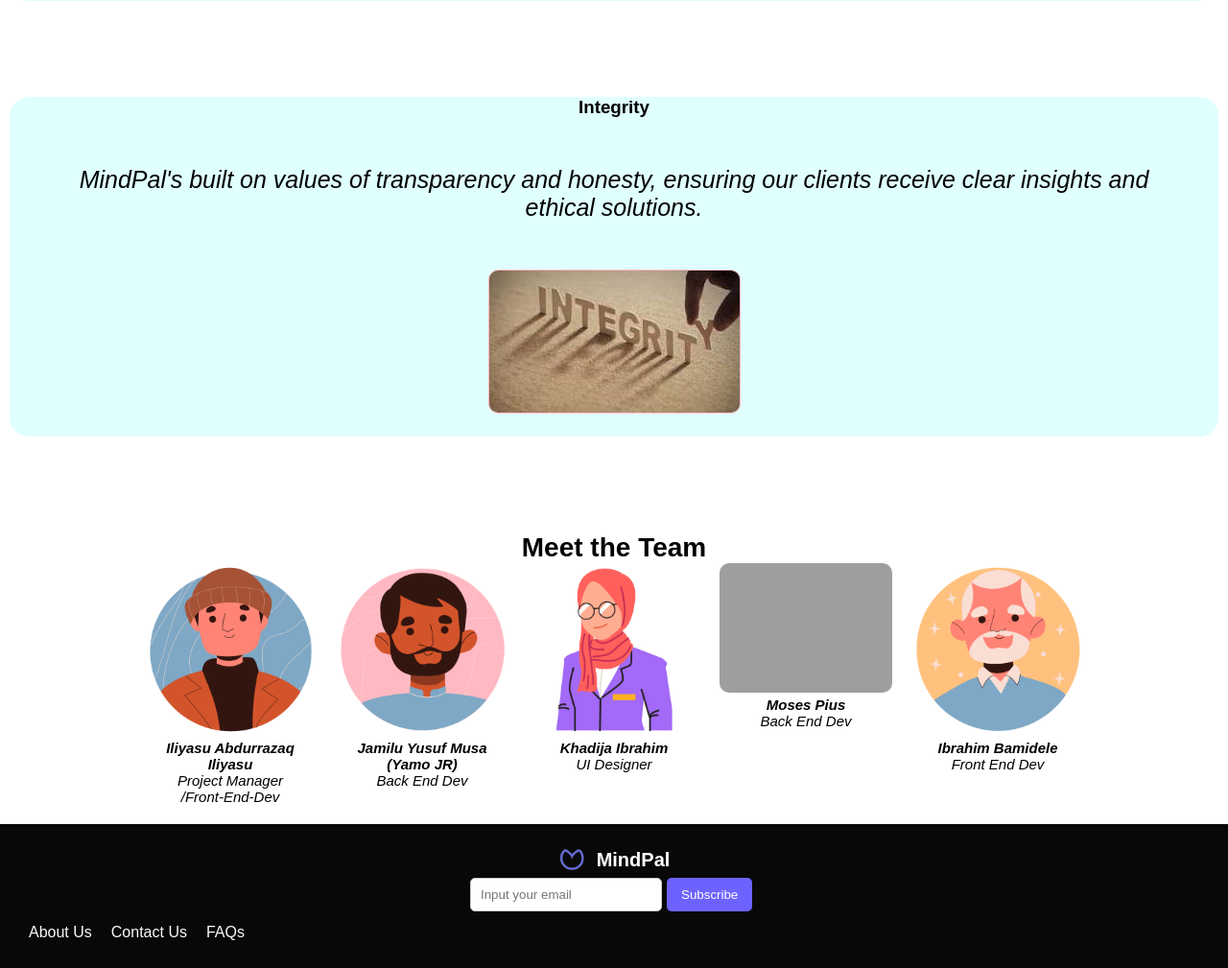
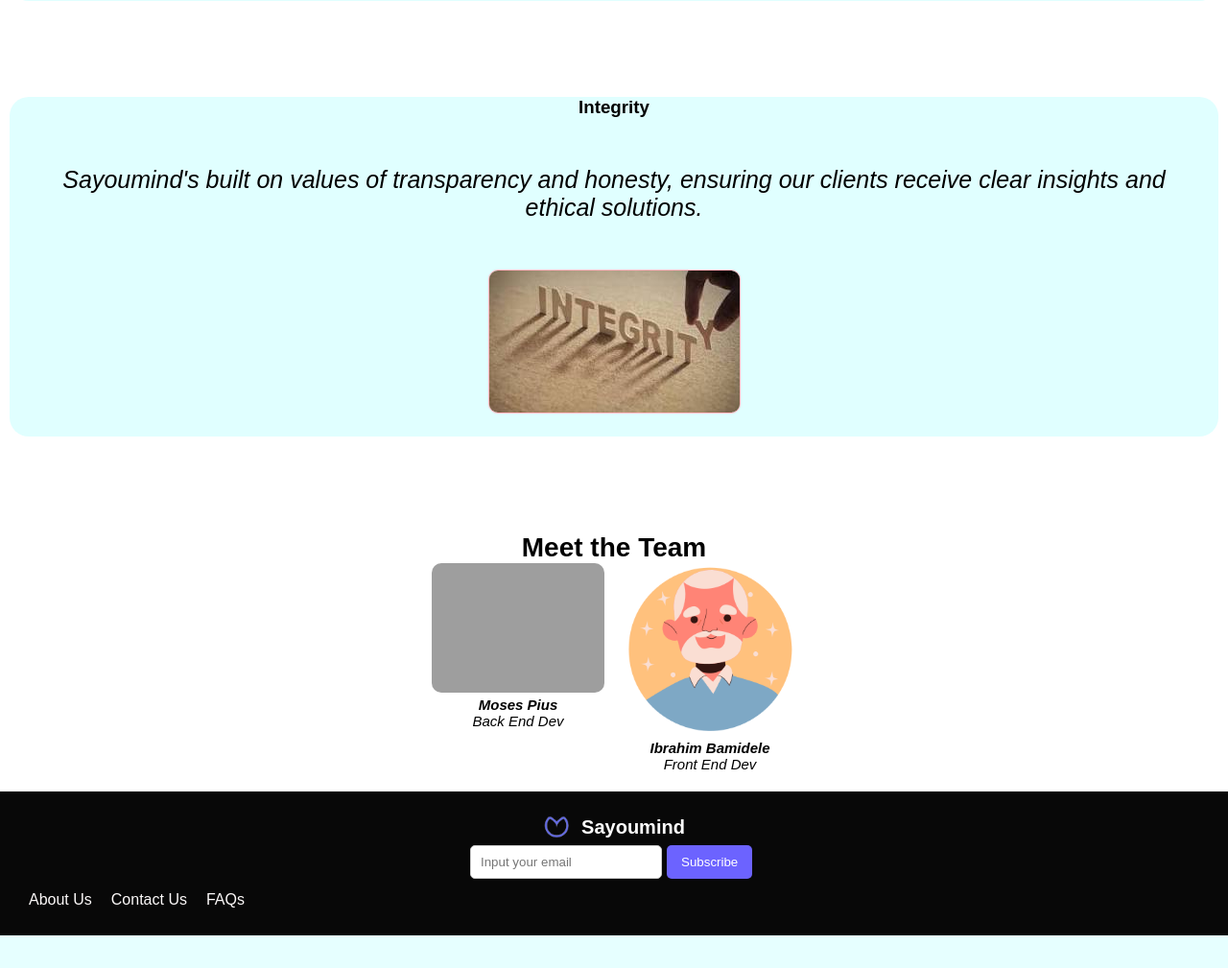
Before and after one commit to Coach-Bamie/Sayoumind, a PHP site: page /fud-Mindpal/about.php in a window 1280 px wide. Shown: the part 1609-2618 px from the top of the page at 96% size. After the commit the page ends 2584 px from the top, so only its background shows below. Run offline with PHP 8.4, Linux system fonts and the light colour scheme; grey boxes are pictures that could not be loaded.

Commit message:
Update about.php

```diff
--- a/about.php
+++ b/about.php
@@ -3,7 +3,7 @@
 <head>
     <meta charset="UTF-8">
     <meta name="viewport" content="width=device-width, initial-scale=1.0">
-    <title>MindPal - About Us</title>
+    <title>Sayoumind - About Us</title>
     <style>
   * {
     margin: 0;
@@ -276,7 +276,7 @@ footer {
     <header>
         <div class="logo">
             <img src="./assets/images/mindpal_logo.png" alt="MindPal Logo">
-            <span>MindPal</span>
+            <span>Sayoumind</span>
             <button class="menu-toggle">☰</button>
         <button class="close-menu">✖</button>
         </div>
@@ -292,7 +292,7 @@ footer {
     <!-- About Us Section -->
     <main class="about-container">
         <h2>About us</h2>
-        <p style="font-size: 20px">At MindPal, we strive to push the boundaries of cognitive enhancement through innovative technology and personalized solutions.</p>
+        <p style="font-size: 20px">At Sayoumind, we strive to push the boundaries of cognitive enhancement through innovative technology and personalized solutions.</p>
             <div class="about-text">
                 <div class="one">
                     <div class="text">
@@ -330,7 +330,7 @@ footer {
                 <div class="one">
                     <div class="text">
                        <h3>Integrity</h3>
-                <p>MindPal's built on values of transparency and honesty, ensuring our clients receive clear insights and ethical solutions.</p>
+                <p>Sayoumind's built on values of transparency and honesty, ensuring our clients receive clear insights and ethical solutions.</p>
                     </div>
                     <div class="img">
                         <img src="./assets/images/Integrity.jpeg" alt="">
@@ -343,18 +343,6 @@ footer {
         <!-- Team Section -->
         <h2>Meet the Team</h2>
         <div class="team-container">
-            <div class="team-member">
-                <img src="./assets/images/Iliyasu.png" alt="Team Member 1">
-                <p><strong>Iliyasu Abdurrazaq Iliyasu</strong><br>Project Manager <br />/Front-End-Dev </p>
-            </div>
-            <div class="team-member">
-                <img src="./assets/images/yamor.png" alt="Team Member 2">
-                <p><strong>Jamilu Yusuf Musa (Yamo JR)</strong><br>Back End Dev</p>
-            </div>
-            <div class="team-member">
-                <img src="./assets/images/khadijah.png" alt="Team Member 3">
-                <p><strong>Khadija Ibrahim</strong><br>UI Designer</p>
-            </div>
             <div class="team-member">
                 <img src="./assets/images/master_craft.png" alt="Team Member 4">
                 <p><strong>Moses Pius</strong><br>Back End Dev</p>
@@ -371,7 +359,7 @@ footer {
         <div class="footer-content">
             <div class="footer-logo">
                 <img src="./assets/images/mindpal_logo.png" alt="MindPal Logo">
-                <span>MindPal</span>
+                <span>Sayoumind</span>
             </div>
             <div class="newsletter">
                 <input type="email" placeholder="Input your email">
```
